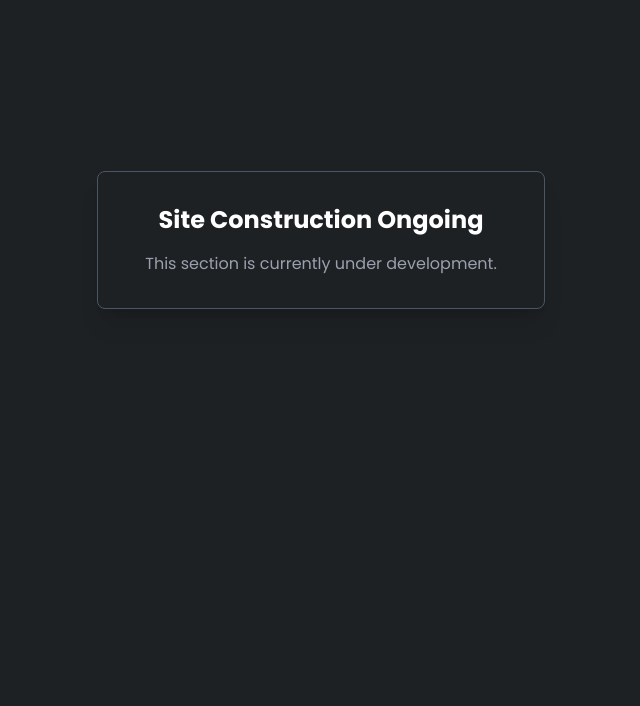
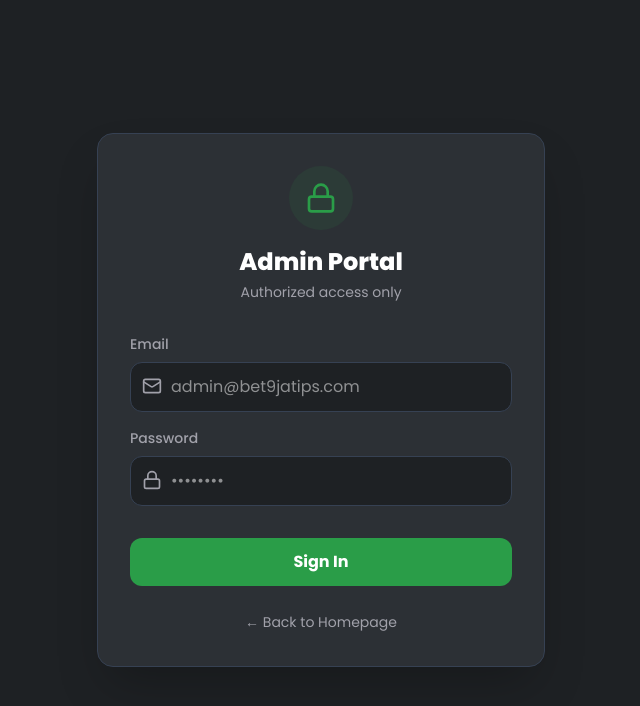
Before and after one commit to Stringcoding/bet9jatips, a Next.js app: page /login in a window 1280 px wide. Shown: the top 706 px of the page, without its empty margins (319-959 px from the left). Built offline with nearby package versions, Linux system fonts and the light colour scheme; no server answers.

Commit message:
Refactor login page to admin login functionality

```diff
--- a/src/app/(auth)/login/page.tsx
+++ b/src/app/(auth)/login/page.tsx
@@ -1,16 +1,119 @@
 "use client";
 
-import React from 'react';
+import React, { useState } from "react";
+import { createClient } from "@/lib/supabase/client";
+import { useRouter } from "next/navigation";
+import { Lock, Mail, Loader2 } from "lucide-react";
+import Link from "next/link";
 
-const LoginPage = () => {
+export default function AdminLoginPage() {
+  const supabase = createClient();
+  const router = useRouter();
+
+  const [email, setEmail] = useState("");
+  const [password, setPassword] = useState("");
+  const [loading, setLoading] = useState(false);
+  const [error, setError] = useState("");
+
+  const handleLogin = async (e: React.FormEvent) => {
+    e.preventDefault();
+    setLoading(true);
+    setError("");
+
+    const { data, error } = await supabase.auth.signInWithPassword({
+      email,
+      password,
+    });
+
+    if (error) {
+      setError(error.message);
+      setLoading(false);
+      return;
+    }
+
+    // Check if the user is actually an admin
+    const { data: profile } = await supabase
+      .from("profiles")
+      .select("role")
+      .eq("id", data.user.id)
+      .single();
+
+    if (profile?.role !== "admin") {
+      await supabase.auth.signOut();
+      setError("Access denied. You are not an administrator.");
+      setLoading(false);
+      return;
+    }
+
+    // Redirect to admin dashboard
+    router.push("/admin");
+    router.refresh();
+  };
+
   return (
-    <div className="flex flex-col items-center justify-center min-h-[60vh] text-center px-4">
-      <div className="bg-bet9ja-card p-8 rounded-lg border border-gray-600 shadow-xl max-w-md w-full">
-        <h1 className="text-2xl font-bold text-white mb-4">Site Construction Ongoing</h1>
-        <p className="text-gray-400">This section is currently under development.</p>
+    <div className="min-h-screen bg-bg-deep flex items-center justify-center p-4">
+      <div className="w-full max-w-md bg-bg-slate p-8 rounded-2xl border border-gray-700 shadow-2xl">
+
+        <div className="flex flex-col items-center mb-8">
+          <div className="w-16 h-16 bg-brand-green/10 rounded-full flex items-center justify-center mb-4">
+            <Lock className="w-8 h-8 text-brand-green" />
+          </div>
+          <h1 className="text-2xl font-extrabold text-surface-white">Admin Portal</h1>
+          <p className="text-text-muted text-sm mt-1">Authorized access only</p>
+        </div>
+
+        {error && (
+          <div className="bg-brand-red/10 border border-brand-red/20 text-brand-red text-sm p-3 rounded-lg mb-6 text-center">
+            {error}
+          </div>
+        )}
+
+        <form onSubmit={handleLogin} className="flex flex-col gap-4">
+          <div className="flex flex-col gap-2">
+            <label className="text-sm text-text-muted font-medium">Email</label>
+            <div className="relative">
+              <Mail className="absolute left-3 top-3.5 text-text-muted w-5 h-5" />
+              <input
+                type="email"
+                required
+                value={email}
+                onChange={(e) => setEmail(e.target.value)}
+                className="w-full bg-bg-deep border border-gray-700 rounded-xl py-3 pl-10 pr-4 text-surface-white focus:outline-none focus:border-brand-green"
+                placeholder="admin@bet9jatips.com"
+              />
+            </div>
+          </div>
+
+          <div className="flex flex-col gap-2">
+            <label className="text-sm text-text-muted font-medium">Password</label>
+            <div className="relative">
+              <Lock className="absolute left-3 top-3.5 text-text-muted w-5 h-5" />
+              <input
+                type="password"
+                required
+                value={password}
+                onChange={(e) => setPassword(e.target.value)}
+                className="w-full bg-bg-deep border border-gray-700 rounded-xl py-3 pl-10 pr-4 text-surface-white focus:outline-none focus:border-brand-green"
+                placeholder="••••••••"
+              />
+            </div>
+          </div>
+
+          <button
+            type="submit"
+            disabled={loading}
+            className="mt-4 w-full bg-brand-green hover:bg-brand-green-dark text-surface-white font-bold py-3 rounded-xl transition-colors flex justify-center items-center gap-2"
+          >
+            {loading ? <Loader2 className="w-5 h-5 animate-spin" /> : "Sign In"}
+          </button>
+        </form>
+
+        <div className="mt-6 text-center">
+          <Link href="/" className="text-sm text-text-muted hover:text-brand-green transition-colors">
+            ← Back to Homepage
+          </Link>
+        </div>
       </div>
     </div>
   );
-};
-
-export default LoginPage;
+}
```
